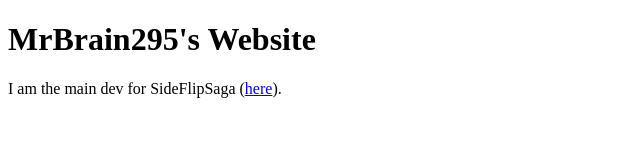
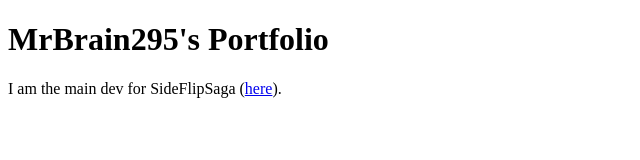
Before and after one commit to ProjectEther/MrBrain295.github.io, a plain HTML site: page index.html in a window 1280 px wide. Shown: the full height of the page, 0-640 px from the left. Drawn offline with Linux system fonts and the light colour scheme.

Commit message:
Website to Portfolio

```diff
--- a/index.html
+++ b/index.html
@@ -6,7 +6,7 @@
   </head>
   <body>
     <main>
-      <h1>MrBrain295's Website</h1>
+      <h1>MrBrain295's Portfolio</h1>
       <p>I am the main dev for SideFlipSaga (<a href="https://github.com/Sideflipsa-ga/SideFlipSaga">here</a>).</p>
     </main>
   </body>
```
